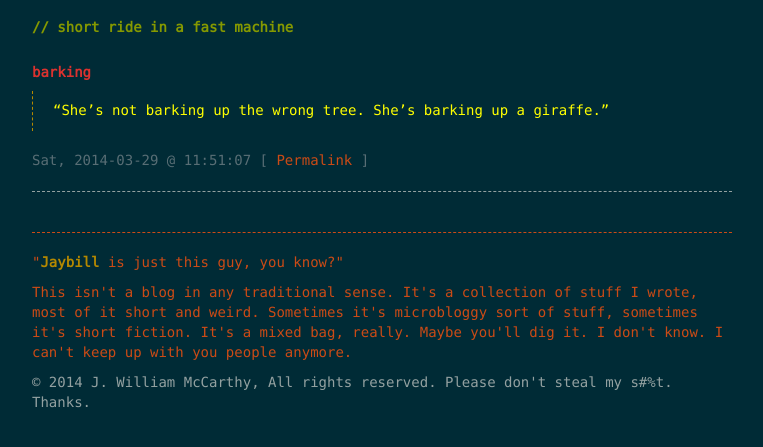
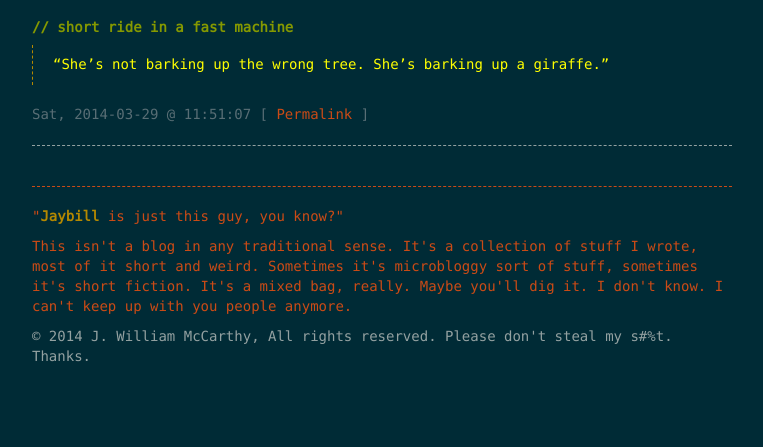
Before and after one commit to jaybill/jaybill.github.io, a Jekyll site: the page built from index.html, in a window 1280 px wide. Shown: the top 447 px of the page, without its empty margins (258-1021 px from the left). Built offline with Jekyll 4.4.1, drawn with Linux system fonts in a browser that asks for light colours; some web fonts are replaced; Markdown is read by kramdown in place of the engine named in the settings; the list of posts is cut into pages by our own code.

Commit message:
Fixed front matter

```diff
--- a/_posts/2014-03-29-barking.markdown
+++ b/_posts/2014-03-29-barking.markdown
@@ -2,6 +2,6 @@
 layout: post
 title: barking
 date: 2014-03-29 11:51:07 PDT
-hidetitle: true
+hidetitle: 'true'
 ---
 > "She's not barking up the wrong tree. She's barking up a giraffe."
```
